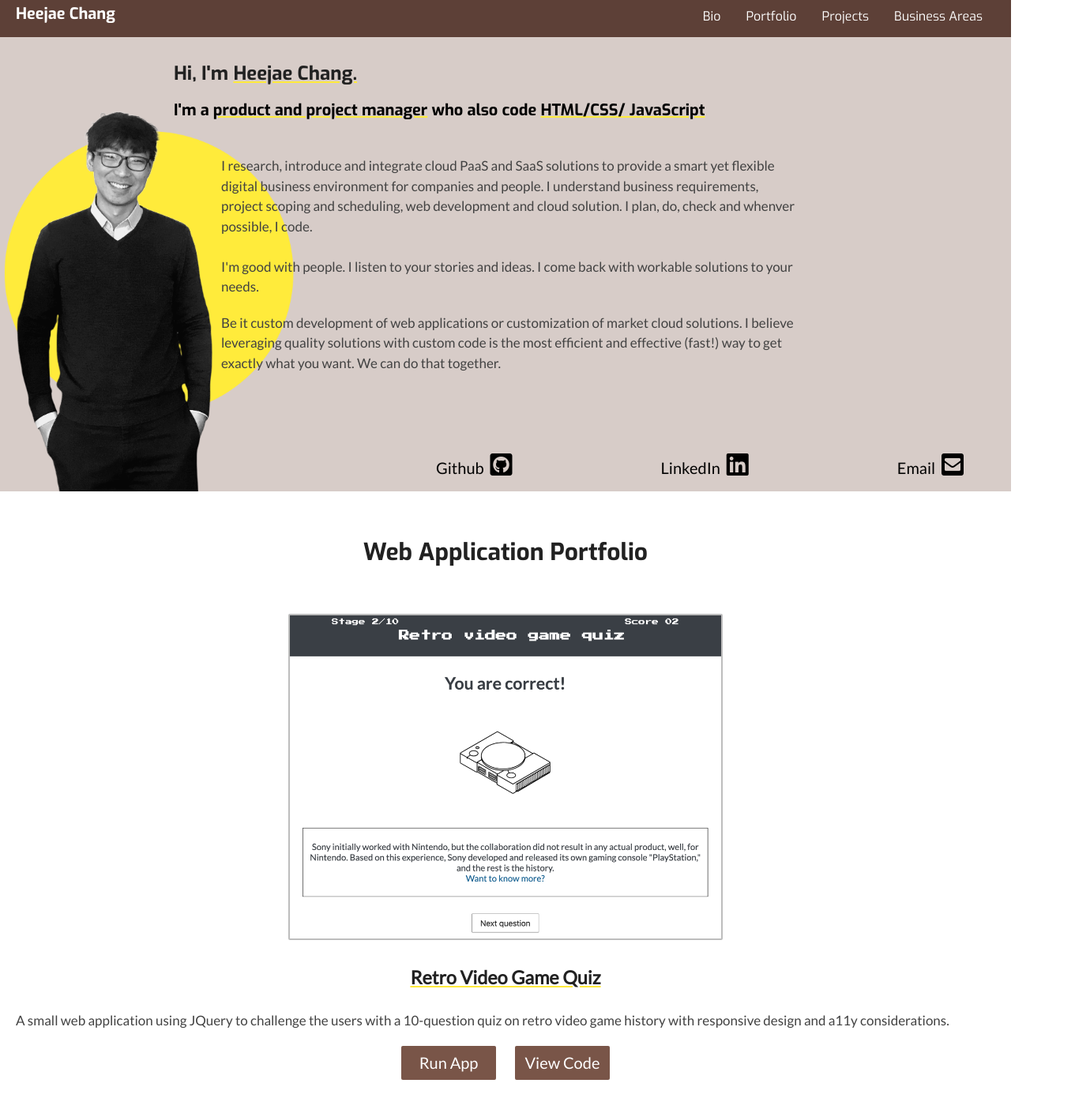
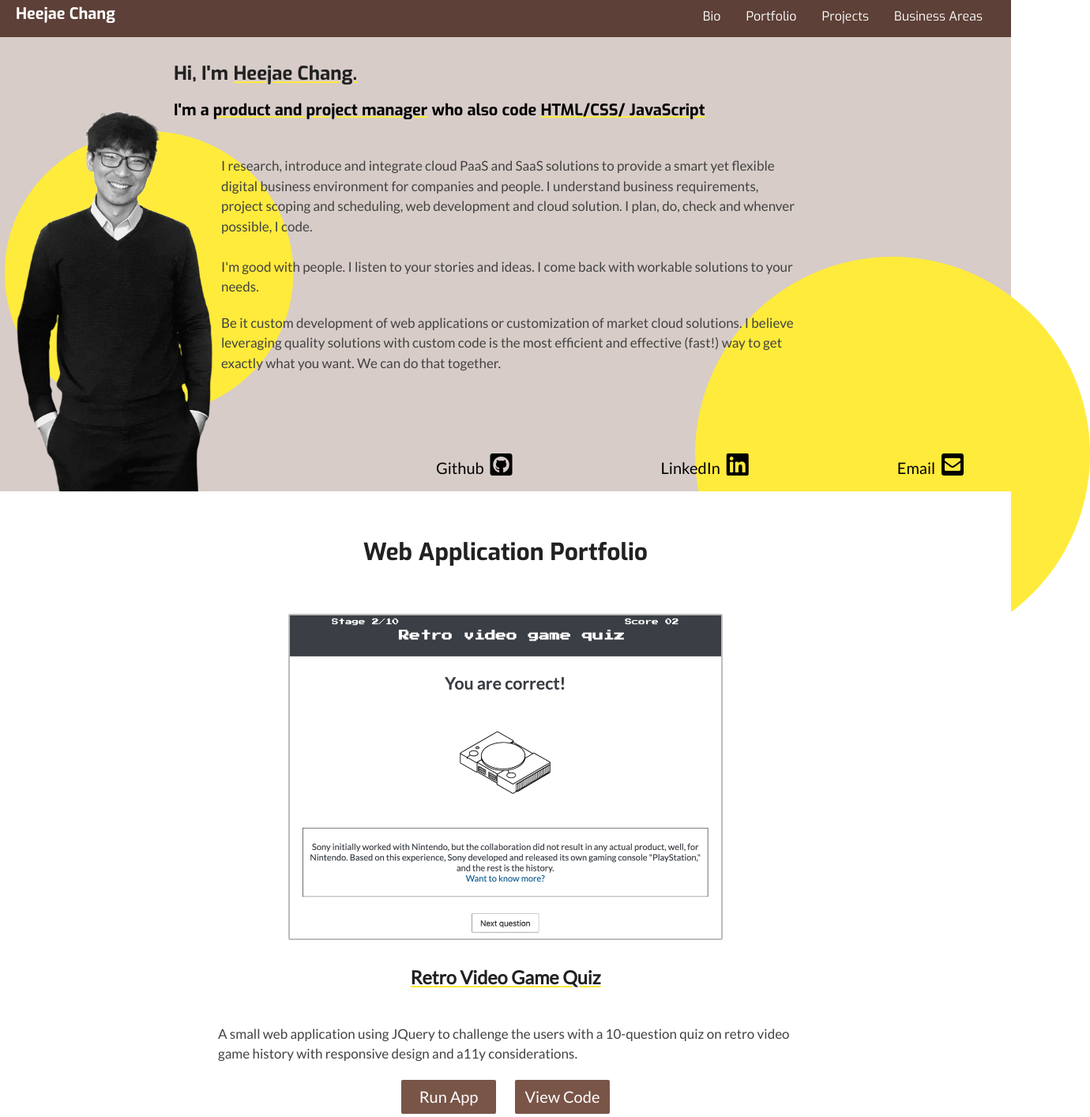
Before and after one commit to Heejae0704/portfolio, a plain HTML site: page index.html in a window 1280 px wide. Shown: the part 10-1424 px from the top of the page at 79% size, 1380 px wide, since content can reach past the window. Drawn offline with nearby package versions, Linux system fonts and the light colour scheme.

Commit message:
fix layout issues

```diff
--- a/index.html
+++ b/index.html
@@ -43,6 +43,7 @@
                     <a href="https://www.linkedin.com/in/heejae-chang-98786947/"><button class="button-linkedin">LinkedIn&nbsp;&nbsp;<i class="fab fa-linkedin" style="font-size: 32px"></i></button></a><br>
                     <a href="mailto:heejae0704@gmail.com"><button class="button-email">Email&nbsp;&nbsp;<i class="fas fa-envelope-square"style="font-size: 32px"></i></button></a>
                 </div>
+                <div class="background-decoration"></div>
             </section>
             <section class="mobile-bio" id="mobile-bio">
                 <header>
@@ -53,11 +54,11 @@
                     <p>Be it custom development of web applications or customization of market cloud solutions. I believe leveraging quality solutions with custom code is the most efficient and effective (fast!) way to get exactly what you want. We can do that together.</p></article>
             </section>
             <section class="portfolio" id="portfolio">
-                <header><h2>Web Application Portfolio</h2></header>
+                <header class="portfolio-header"><h2>Web Application Portfolio</h2></header>
                 <article class="retro-video-game-quiz">
                     <img class="screenshot" src="img/quizapp_02.png" alt="quiz app screenshot">
                     <h3><span class="underline">Retro Video Game Quiz</span></h3>
-                    <p>A small web application using JQuery to challenge the users with a 10-question quiz on retro video game history with responsive design and a11y considerations.</p>
+                    <p class="description">A small web application using JQuery to challenge the users with a 10-question quiz on retro video game history with responsive design and a11y considerations.</p>
                     <div class="portfolio-buttons">
                             <a href="https://heejae0704.github.io/retro_game_quiz/" target="_blank"><button class="button-quiz-run">Run App</button></a>
                             <a href="https://github.com/Heejae0704/retro_game_quiz" target="_blank"><button class="button-quiz-code">View Code</button></a>
@@ -66,7 +67,7 @@
                 <article class="retro-video-game-quiz">
                     <img class="screenshot" src="img/03_content_large.png" alt="quiz app screenshot">
                     <h3><span class="underline">KPOP Lyrics and Videos</span></h3>
-                    <p>A web application to search KPOP artists and songs to get the song's original lyrics along with romanized and translated one. Complemented with the official music video, dance practice video and live performance video of the song.</p>
+                    <p class="description">A web application to search KPOP artists and songs to get the song's original lyrics along with romanized and translated one. Complemented with the official music video, dance practice video and live performance video of the song.</p>
                     <div class="portfolio-buttons">
                             <a href="https://heejae0704.github.io/kpoplyrics/" target="_blank"><button class="button-quiz-run">Run App</button></a>
                             <a href="https://github.com/Heejae0704/kpoplyrics/" target="_blank"><button class="button-quiz-code">View Code</button></a>
@@ -120,7 +121,7 @@
                     </article>
                     <article class="ba-container CSII">
                             <i class="fas fa-cloud" style="font-size:72px"></i>
-                        <h3 class="underline">Cloud Solution Implementation and Integration</h3>
+                        <h3 class="underline">Cloud Solution Integration</h3>
                         <p>Why invent a new wheel? Let's find out the best options in the market, and see how far we can customize to meet your specific requirements.</p>
                     </article>
                 </div>
--- a/main.css
+++ b/main.css
@@ -208,6 +208,7 @@ article {
   }
 
 
+
   /* projects */
 
   h2, h3 {
@@ -233,6 +234,8 @@ article {
 
   .ba-container {
     margin-bottom: 50px;
+    margin-left: 30px;
+    margin-right: 30px;
   }
 
 
@@ -405,4 +408,50 @@ article {
     }
 
 
+    .description {
+      display: inline-block;
+      margin-left: auto;
+      margin-right: auto;
+      width: 60%;
+    }
+
   }
+
+
+  @media screen and (max-width: 1198px) {
+
+    .background-decoration {
+      display: none;
+    }
+
+
+  }
+
+  @media screen and (min-width: 1199px) {
+
+
+    .background-decoration {
+      position: absolute;
+      top: 400px;
+      right: -100px;
+      width: 500px;
+      height: 500px;
+      background-color: #FFEB3B;
+      border-radius: 50%;
+      border: none;
+      z-index: 2;
+
+    }
+
+    #portfolio {
+      position: relative;
+      margin-top: 65px;
+      z-index: 3;
+      background-color: white;
+    }
+
+    .portfolio-header {
+      margin-top: -65px;
+    }
+
+  }
```
